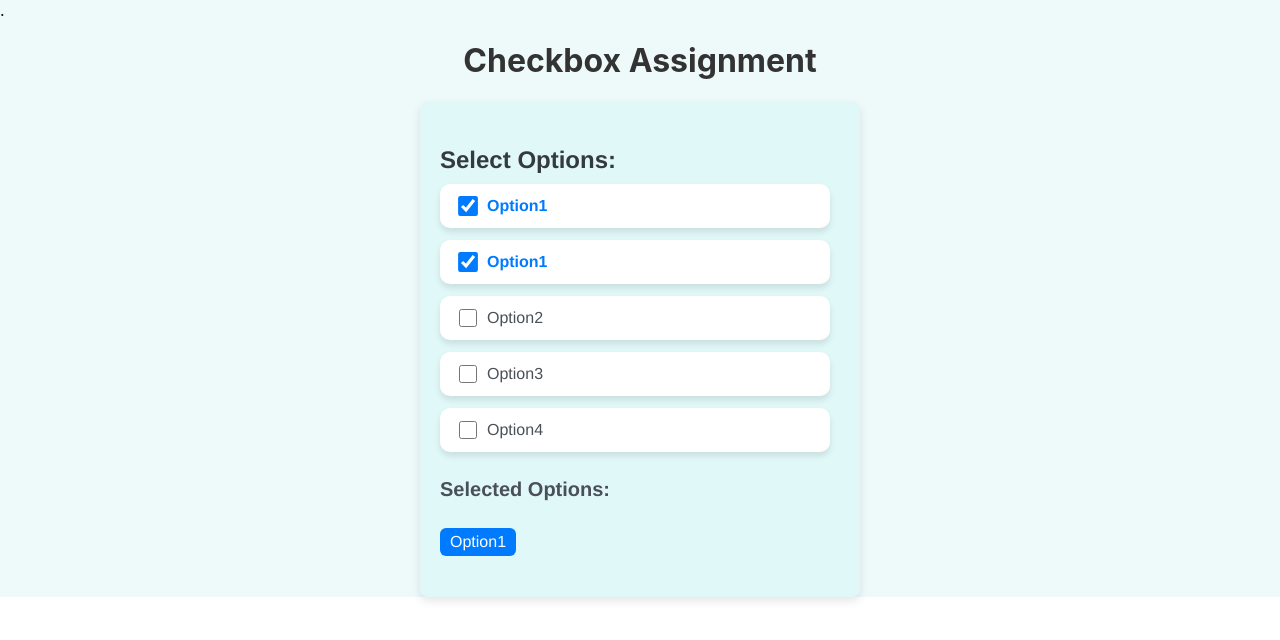
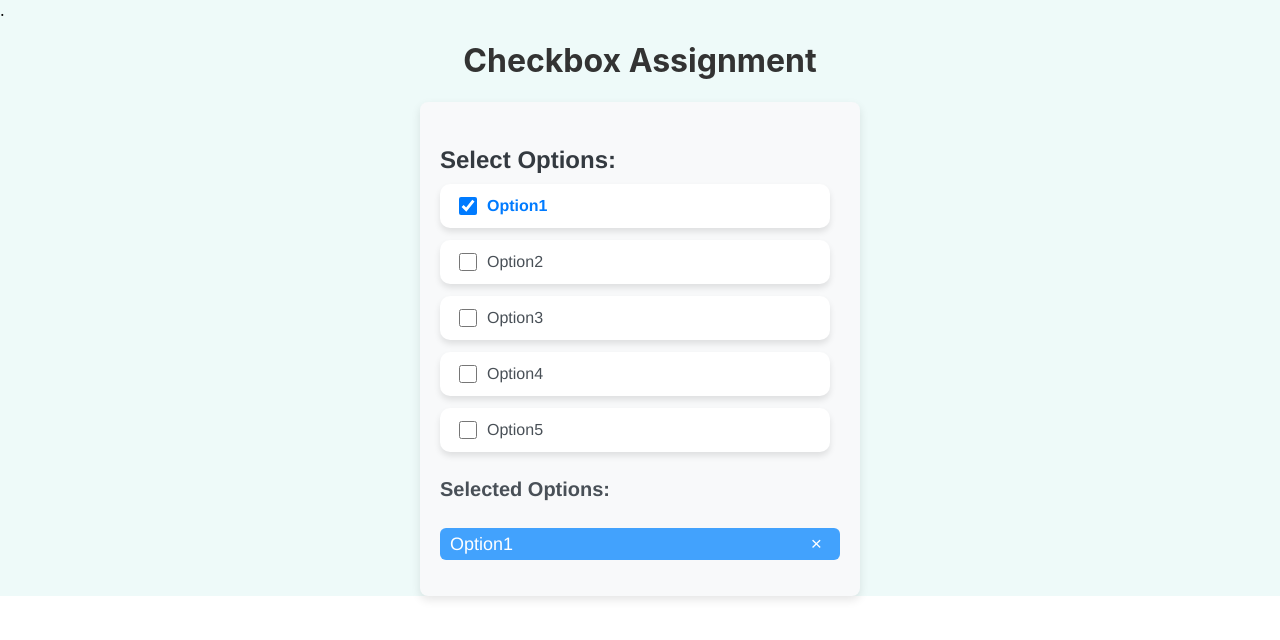
Before and after one commit to Akhilarroj22992923/checkbox-assignmet, a React (Create React App) app: page / in a window 1280 px wide. Both pictures are taken after a click on the label "Option1". Shown: the top 640 px of the page. Built offline with nearby package versions, Linux system fonts and the light colour scheme.

Commit message:
"Enhanced options as either uncheck or  clicking on 'x' to deselect"

```diff
--- a/src/App.js
+++ b/src/App.js
@@ -3,7 +3,7 @@ import './App.css';
 import CheckboxComponent from './CheckboxComponent';
 
 function App() {
-  const options = ['Option1', 'Option1', 'Option2', 'Option3', 'Option4'];
+  const options = ['Option1', 'Option2', 'Option3', 'Option4', 'Option5'];
 
   return (
     <div className="app-container">.
--- a/src/CheckboxComponent.css
+++ b/src/CheckboxComponent.css
@@ -1,8 +1,7 @@
 /* General styling for the checkbox container */
-
 .checkbox-container {
     padding: 20px;
-    background-color: #e1f8f8;
+    background-color: #f8f9fa;
     border-radius: 8px;
     box-shadow: 0 4px 10px rgba(0, 0, 0, 0.1);
     max-width: 400px;
@@ -41,7 +40,7 @@
 
   .checkbox-label input {
     margin-right: 10px;
-    accent-color: #007bff; /* For modern browsers */
+    accent-color: #007bff;
     width: 18px;
     height: 18px;
   }
@@ -67,21 +66,39 @@
     list-style: none;
     padding-left: 0;
     margin-top: 10px;
+    display: flex;
+    flex-direction: column;
+    gap: 5px;
   }
 
   .option-item {
-    background-color: #007bff;
+    background-color: #0084ffbb;
     color: #fff;
     padding: 5px 10px;
     border-radius: 6px;
-    margin-bottom: 5px;
-    font-size: 1rem;
-    display: inline-block;
+    display: flex;
+    justify-content: space-between;
+    align-items: center;
     transition: background-color 0.3s ease;
   }
 
   .option-item:hover {
     background-color: #0056b3;
+  }
+
+  /* Styling for deselect button ("X") */
+  .deselect-button {
+    background: none;
+    border: none;
+    color: #fff;
+    font-size: 1.2rem;
+    cursor: pointer;
+    padding: 0 8px;
+    transition: color 0.3s ease;
+  }
+
+  .deselect-button:hover {
+    color: #ff6b6b;
   }
 
   /* No selection message */
@@ -96,7 +113,3 @@
       max-width: 90%;
     }
   }
-  .checkbox-label input:checked {
-    transform: scale(1.1);
-    transition: transform 0.2s ease;
-  }
--- a/src/CheckboxComponent.js
+++ b/src/CheckboxComponent.js
@@ -9,6 +9,13 @@ const CheckboxComponent = ({ options }) => {
       prevSelected.includes(option)
         ? prevSelected.filter((item) => item !== option)
         : [...prevSelected, option]
+    );
+  };
+
+  // Function to handle deselection when "X" is clicked
+  const handleDeselect = (option) => {
+    setSelectedOptions((prevSelected) =>
+      prevSelected.filter((item) => item !== option)
     );
   };
 
@@ -33,7 +40,15 @@ const CheckboxComponent = ({ options }) => {
         {selectedOptions.length > 0 ? (
           <ul className="options-list">
             {selectedOptions.map((option, index) => (
-              <li key={index} className="option-item">{option}</li>
+              <li key={index} className="option-item">
+                {option}
+                <button
+                  className="deselect-button"
+                  onClick={() => handleDeselect(option)}
+                >
+                  &times; {/* Unicode character for "X" */}
+                </button>
+              </li>
             ))}
           </ul>
         ) : (
```
